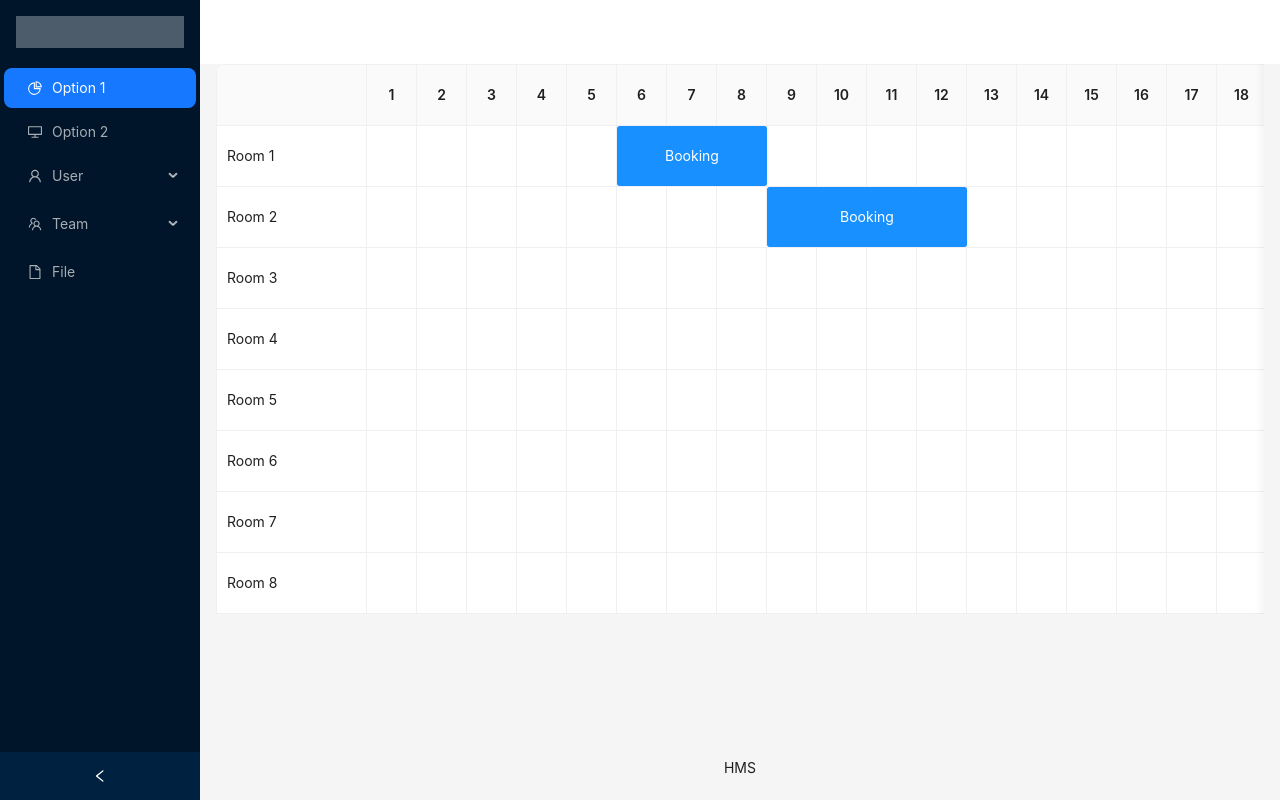
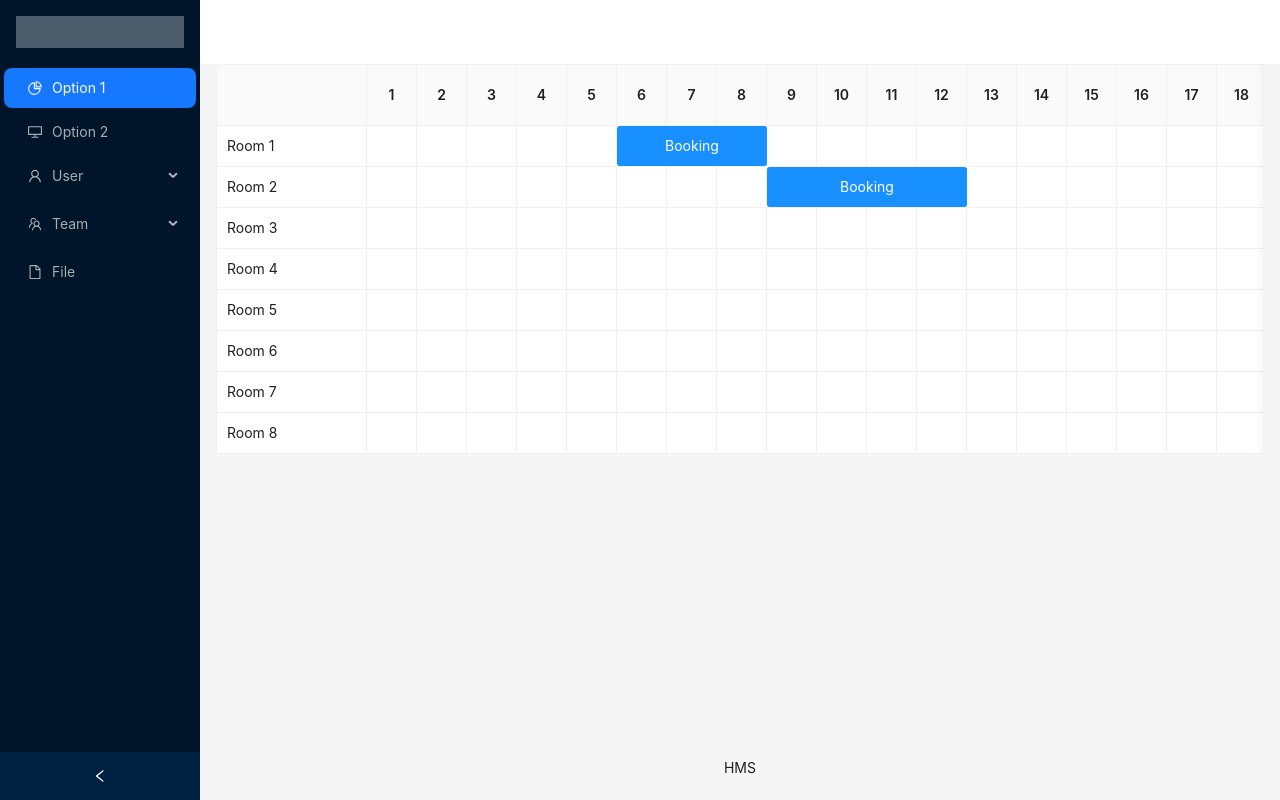
Before and after one commit to Ivansergee/hms, a Vue app in the folder apps/frontend/: page / in a window 1280 px wide. Built offline with nearby package versions, Linux system fonts and the light colour scheme; the HTML template or start-up script is replaced by a standard one.

Commit message:
[#9] Further decomposition

```diff
--- a/apps/frontend/components.d.ts
+++ b/apps/frontend/components.d.ts
@@ -20,6 +20,7 @@ declare module 'vue' {
     ASubMenu: typeof import('ant-design-vue/es')['SubMenu']
     ATable: typeof import('ant-design-vue/es')['Table']
     DraggableBar: typeof import('./src/components/PlanTable/DraggableBar.vue')['default']
+    GhostBar: typeof import('./src/components/PlanTable/GhostBar.vue')['default']
     PlanTable: typeof import('./src/components/PlanTable/PlanTable.vue')['default']
     RouterLink: typeof import('vue-router')['RouterLink']
     RouterView: typeof import('vue-router')['RouterView']
--- a/apps/frontend/src/components/PlanTable/DraggableBar.vue
+++ b/apps/frontend/src/components/PlanTable/DraggableBar.vue
@@ -1,32 +1,32 @@
 <template>
   <div
     class="draggable-bar"
-    :class="{ hidden: !!resizeDirection }"
+    :class="{ hidden: isHidden }"
     :style="{ width: getBookingBarWidth }"
     :draggable="isDraggable"
   >
     <div
       class="resize-handle left"
       @dragstart.stop
-      @mousedown.stop="handleResizeStart(ResizeDirection.LEFT)"
+      @mousedown="handleResizeStart(ResizeDirection.LEFT)"
     ></div>
     Booking
     <div
       class="resize-handle right"
       @dragstart.stop
-      @mousedown.stop="handleResizeStart(ResizeDirection.RIGHT)"
+      @mousedown="handleResizeStart(ResizeDirection.RIGHT)"
     ></div>
   </div>
 </template>
 
 <script setup lang="ts">
-import { ResizeDirection } from "@/components/PlanTable/planTableTypes.ts";
-import { computed, ref } from "vue";
-import { type Booking } from "@/types/booking.ts";
-import { CELL_WIDTH } from "@/components/PlanTable/planTableUtils.ts";
+import { computed } from "vue";
+import { type Booking } from "@/types/Booking.ts";
+import { CELL_WIDTH, ResizeDirection } from "@/components/PlanTable/planTableUtils.ts";
 
 interface Props {
   booking: Booking;
+  draggedBookingId: number;
   isDraggable: boolean;
 }
 
@@ -35,7 +35,7 @@ const emit = defineEmits<{
   (event: "resize", payload: { booking: Booking, direction: ResizeDirection }): void;
 }>();
 
-const resizeDirection = ref<ResizeDirection>();
+const isHidden = computed(() => props.draggedBookingId === props.booking.id);
 
 const handleResizeStart = (direction: ResizeDirection): void => {
   emit('resize', { booking: props.booking, direction });
--- /dev/null
+++ b/apps/frontend/src/components/PlanTable/GhostBar.vue
@@ -0,0 +1,48 @@
+<template>
+<div
+  class="ghost-bar"
+  :style="getGhostBarStyle"
+>
+  Booking
+</div>
+</template>
+<script setup lang="ts">
+import { computed, type StyleValue } from "vue";
+import { CELL_WIDTH, ResizeDirection } from "@/components/PlanTable/planTableUtils.ts";
+import { type Booking } from "@/types/Booking.ts";
+
+interface Props {
+  booking?: Booking;
+  direction?: ResizeDirection;
+}
+
+const props = defineProps<Props>();
+
+const getGhostBarStyle = computed((): StyleValue => {
+  if (!props.booking || !props.direction) {
+    return;
+  }
+
+  const daysSpan = props.booking.end - props.booking.start + 1
+  const width = daysSpan * CELL_WIDTH;
+
+  return props.direction === ResizeDirection.RIGHT
+    ? { left: 0, width: `${width}px` }
+    : { right: 0, width: `${width}px` };
+});
+</script>
+<style scoped>
+.ghost-bar {
+  position: absolute;
+  top: 0;
+  height: 100%;
+  color: white;
+  display: flex;
+  align-items: center;
+  justify-content: center;
+  user-select: none;
+  z-index: 15;
+  border-radius: 4px;
+  background-color: rgb(121, 121, 121);
+}
+</style>
--- a/apps/frontend/src/components/PlanTable/PlanTable.vue
+++ b/apps/frontend/src/components/PlanTable/PlanTable.vue
@@ -26,6 +26,7 @@
           <DraggableBar
             v-if="isBookingStart(record.id, column.dataIndex)"
             :booking="getBookingForStart(record.id, column.dataIndex)"
+            :dragged-booking-id="draggedBookingId"
             :is-draggable="!ghostBooking"
             @resize="handleResizeStart"
             @mouseenter="onMouseEnterBar(record.id, column.dataIndex)"
@@ -33,13 +34,11 @@
             @dragstart.stop="handleDragStart($event, record.id, column.dataIndex)"
             @drop.stop="handleDropOnBar"
           />
-          <div
+          <GhostBar
             v-if="isGhostBarShown(record.id) && isGhostBarStart(record.id, column.dataIndex)"
-            class="ghost-bar"
-            :style="getGhostBarStyle"
-          >
-            Booking
-          </div>
+            :booking="ghostBooking"
+            :direction="resizeDirection"
+          />
         </div>
         <div
           v-else
@@ -63,28 +62,17 @@
 </template>
 
 <script lang="ts" setup>
-import { computed, onMounted, onUnmounted, ref, type StyleValue } from 'vue';
+import { computed, onMounted, onUnmounted, ref } from 'vue';
 import { type TableColumnType } from 'ant-design-vue';
 import { getDaysInMonth, range } from "@/utils/utils.ts";
-import { type Booking } from "@/types/booking.ts";
-import { ResizeDirection, type RoomData } from "@/components/PlanTable/planTableTypes.ts";
-import { CELL_WIDTH } from "@/components/PlanTable/planTableUtils.ts";
+import { type Booking } from "@/types/Booking.ts";
+import { CELL_WIDTH, ResizeDirection } from "@/components/PlanTable/planTableUtils.ts";
+import GhostBar from "@/components/PlanTable/GhostBar.vue";
+import { useHighlighting } from "@/components/PlanTable/composables/useHighlighting.ts";
+import { rooms } from "@/queries/roomQueries.ts";
+import { bookings } from "@/queries/bookingQueries.ts";
 
-const bookings = ref<Booking[]>([
-  { id: 1, roomId: 1, start: 6, end: 8 },
-  { id: 2, roomId: 2, start: 9, end: 12 }
-]);
-
-const rooms = ref<RoomData[]>([
-  { id: 1, name: 'Room 1' },
-  { id: 2, name: 'Room 2' },
-  { id: 3, name: 'Room 3' },
-  { id: 4, name: 'Room 4' },
-  { id: 5, name: 'Room 5' },
-  { id: 6, name: 'Room 6' },
-  { id: 7, name: 'Room 7' },
-  { id: 8, name: 'Room 8' },
-]);
+const { highlightedDays, highlightedRoomId, isColHighlighted, isRowHighlighted } = useHighlighting();
 
 const columns = computed(() => {
   const daysCols: TableColumnType[] = getDaysInMonth(2025, 1).map((day) => ({
@@ -108,12 +96,9 @@ const draggedCellOffset = ref<number>(0);
 const sourceDay = ref<number>();
 const ghostBooking = ref<Booking>();
 const resizeDirection = ref<ResizeDirection>();
-const highlightedDays = ref<string[]>([]);
-const highlightedRoomId = ref<number>();
 const lastDraggedCell = ref<{ roomId: number; dayIndex: string }>();
 
 let dragEndedRecently = false;
-
 
 const isBookingStart = (roomId: number, dayIndex: string): boolean => {
   const roomBookings = bookings.value.filter(b => b.roomId === roomId);
@@ -191,27 +176,6 @@ const onDragEnterCell = (roomId: number, dayIndex: string): void => {
       .map(day => (day - draggedCellOffset.value).toString());
   }
 };
-
-const isColHighlighted = (dayIndex: string): boolean => {
-  return highlightedDays.value.includes(dayIndex);
-};
-
-const isRowHighlighted = (roomId: number): boolean => {
-  return highlightedRoomId.value === roomId;
-};
-
-const getGhostBarStyle = computed((): StyleValue => {
-  if (!ghostBooking.value || !resizeDirection.value) {
-    return;
-  }
-
-  const daysSpan = ghostBooking.value.end - ghostBooking.value.start + 1
-  const width = daysSpan * CELL_WIDTH;
-
-  return resizeDirection.value === ResizeDirection.RIGHT
-    ? { left: 0, width: `${width}px` }
-    : { right: 0, width: `${width}px` };
-});
 
 const handleCellMouseDown = (e: MouseEvent, roomId: number, dayIndex: string): void => {
   const cellOffsetDays = Math.floor(e.offsetX / CELL_WIDTH);
@@ -314,7 +278,7 @@ onUnmounted(() => {
 
 <style scoped>
 .cell {
-  min-height: 60px;
+  min-height: 40px;
   position: relative;
 }
 
@@ -330,25 +294,11 @@ onUnmounted(() => {
 }
 
 .name-cell {
-  min-height: 60px;
+  min-height: 40px;
   display: flex;
   justify-content: left;
   align-items: center;
   padding-left: 10px;
-}
-
-.ghost-bar {
-  position: absolute;
-  top: 0;
-  height: 100%;
-  color: white;
-  display: flex;
-  align-items: center;
-  justify-content: center;
-  user-select: none;
-  z-index: 15;
-  border-radius: 4px;
-  background-color: rgb(121, 121, 121);
 }
 
 .plan-table :deep(.ant-table-cell) {
--- /dev/null
+++ b/apps/frontend/src/components/PlanTable/composables/useHighlighting.ts
@@ -0,0 +1,16 @@
+import { ref } from "vue";
+
+export function useHighlighting() {
+  const highlightedDays = ref<string[]>([]);
+  const highlightedRoomId = ref<number>();
+
+  const isColHighlighted = (dayIndex: string): boolean => {
+    return highlightedDays.value.includes(dayIndex);
+  };
+
+  const isRowHighlighted = (roomId: number): boolean => {
+    return highlightedRoomId.value === roomId;
+  };
+
+  return { highlightedDays, highlightedRoomId, isColHighlighted, isRowHighlighted };
+}
--- a/apps/frontend/src/components/PlanTable/planTableTypes.ts
+++ /dev/null
@@ -1,9 +0,0 @@
-export interface RoomData {
-  id: number;
-  name: string;
-}
-
-export enum ResizeDirection {
-  LEFT = 'left',
-  RIGHT = 'right',
-}
--- a/apps/frontend/src/components/PlanTable/planTableUtils.ts
+++ b/apps/frontend/src/components/PlanTable/planTableUtils.ts
@@ -1 +1,11 @@
+export interface RoomData {
+  id: number;
+  name: string;
+}
+
+export enum ResizeDirection {
+  LEFT = 'left',
+  RIGHT = 'right',
+}
+
 export const CELL_WIDTH = 50;
--- /dev/null
+++ b/apps/frontend/src/queries/bookingQueries.ts
@@ -0,0 +1,7 @@
+import { ref } from "vue";
+import type { Booking } from "@/types/Booking.ts";
+
+export const bookings = ref<Booking[]>([
+  { id: 1, roomId: 1, start: 6, end: 8 },
+  { id: 2, roomId: 2, start: 9, end: 12 }
+]);
--- /dev/null
+++ b/apps/frontend/src/queries/roomQueries.ts
@@ -0,0 +1,13 @@
+import {ref} from "vue";
+import type {RoomData} from "@/components/PlanTable/planTableUtils.ts";
+
+export const rooms = ref<RoomData[]>([
+  { id: 1, name: 'Room 1' },
+  { id: 2, name: 'Room 2' },
+  { id: 3, name: 'Room 3' },
+  { id: 4, name: 'Room 4' },
+  { id: 5, name: 'Room 5' },
+  { id: 6, name: 'Room 6' },
+  { id: 7, name: 'Room 7' },
+  { id: 8, name: 'Room 8' },
+]);
```
Also changed, not shown: apps/frontend/src/types/Booking.ts (renamed from apps/frontend/src/types/booking.ts).
